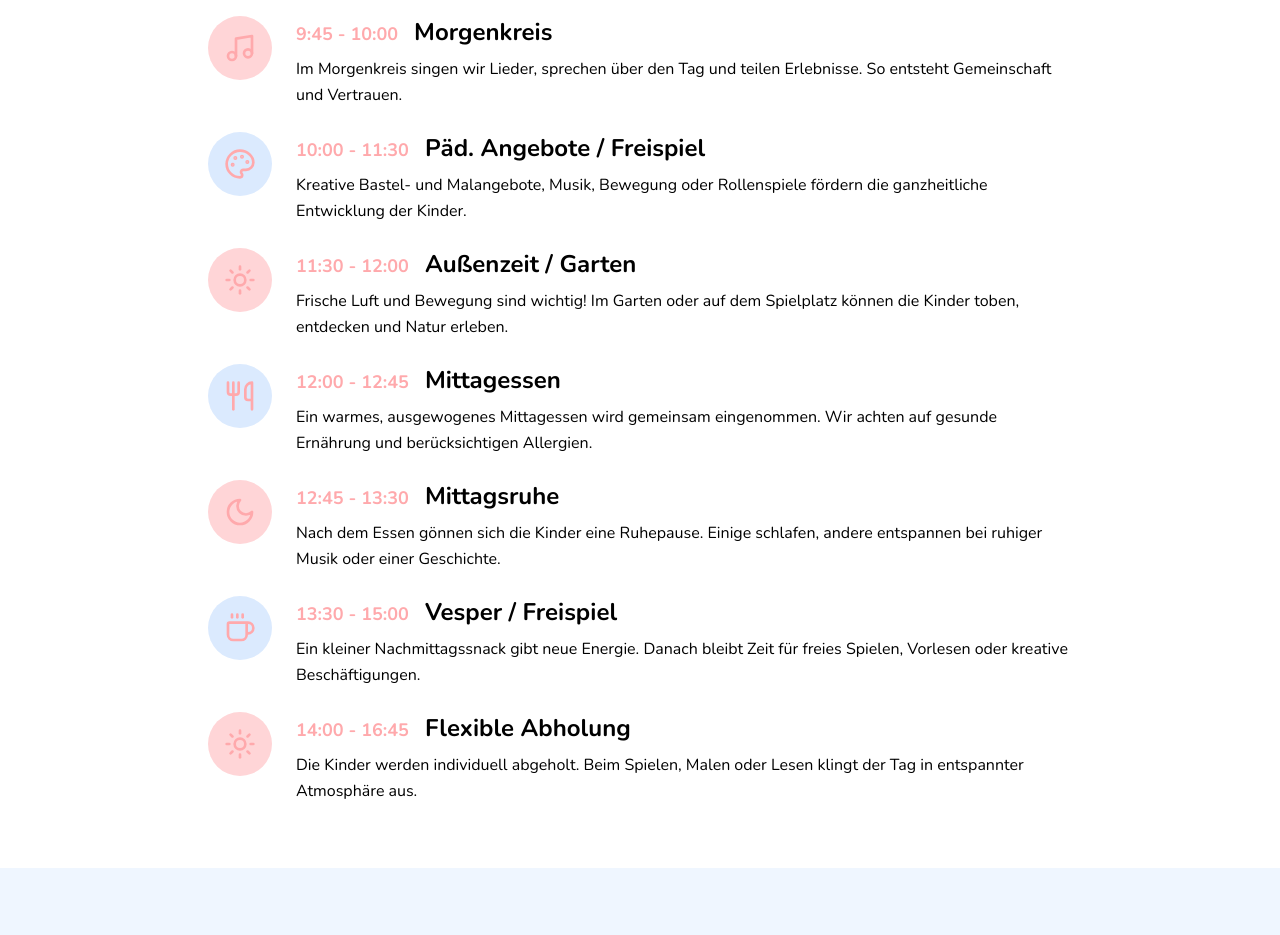
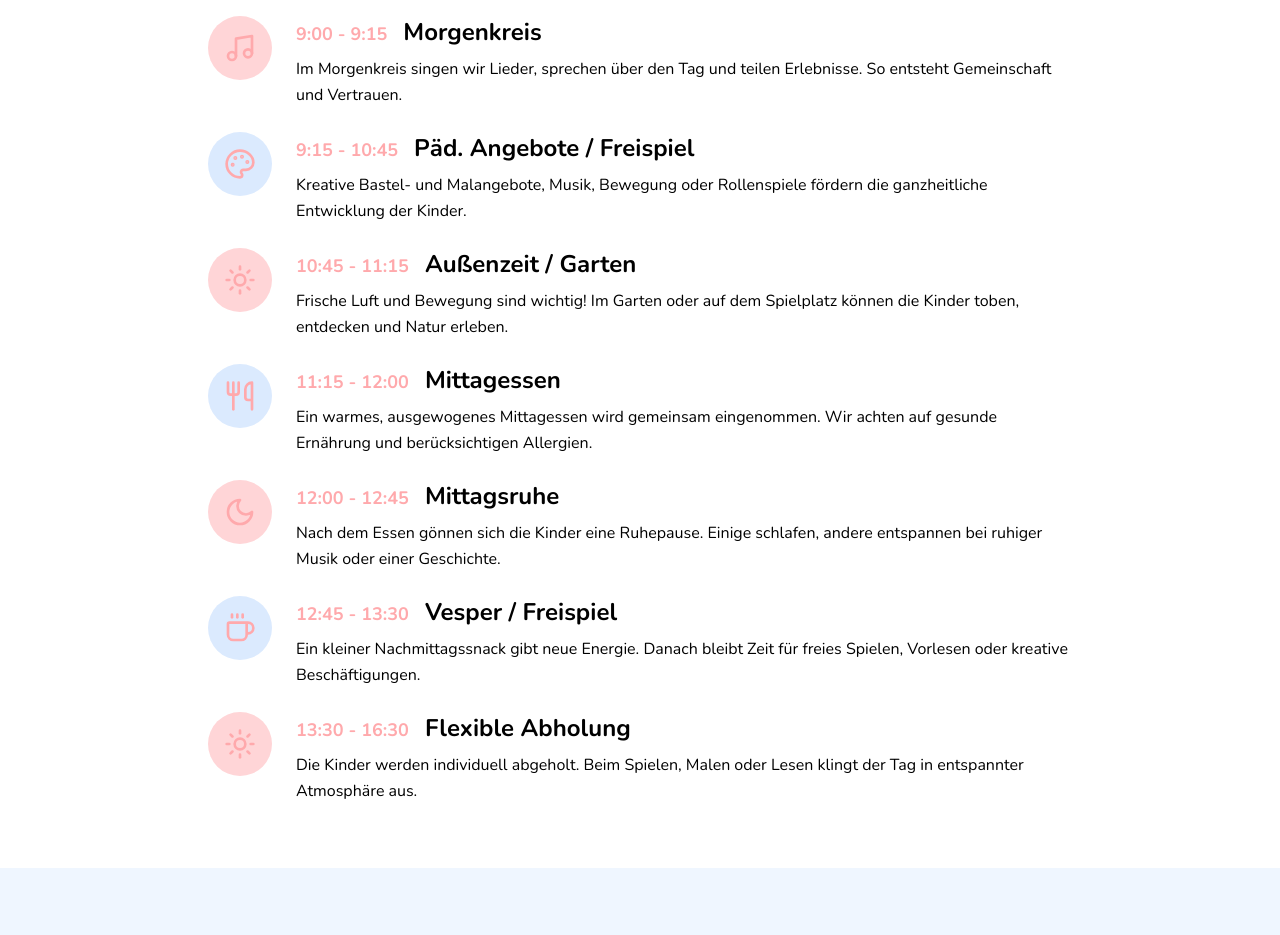
Before and after one commit to akgulberat/kindergarten-landingpage, a Next.js app: page /daily-routine in a window 1280 px wide. Shown: the part 600-1535 px from the top of the page. Built offline with nearby package versions, Linux system fonts and the light colour scheme.

Commit message:
feat: time schedule updated

```diff
--- a/app/daily-routine/page.tsx
+++ b/app/daily-routine/page.tsx
@@ -6,7 +6,7 @@ import { ScrollReveal } from "@/components/scroll-reveal"
 export default function DailyRoutinePage() {
     const schedule = [
         {
-            time: "8:00 - 9:00",
+            time: "7:30 - 8:30",
             title: "Flexible Ankunft",
             description:
                 "Die Kinder werden herzlich begrüßt und können in Ruhe ankommen. Freies Spielen ermöglicht soziale Kontakte und stärkt die Kreativität.",
@@ -14,7 +14,7 @@ export default function DailyRoutinePage() {
             color: "bg-kindergarten-pink",
         },
         {
-            time: "9:15",
+            time: "8:30 - 9:00",
             title: "Frühstück",
             description:
                 "Wir starten gemeinsam mit einem gesunden Frühstück in den Tag. Die Kinder lernen Tischmanieren und genießen das Miteinander.",
@@ -22,7 +22,7 @@ export default function DailyRoutinePage() {
             color: "bg-blue-100",
         },
         {
-            time: "9:45 - 10:00",
+            time: "9:00 - 9:15",
             title: "Morgenkreis",
             description:
                 "Im Morgenkreis singen wir Lieder, sprechen über den Tag und teilen Erlebnisse. So entsteht Gemeinschaft und Vertrauen.",
@@ -30,7 +30,7 @@ export default function DailyRoutinePage() {
             color: "bg-kindergarten-pink",
         },
         {
-            time: "10:00 - 11:30",
+            time: "9:15 - 10:45",
             title: "Päd. Angebote / Freispiel",
             description:
                 "Kreative Bastel- und Malangebote, Musik, Bewegung oder Rollenspiele fördern die ganzheitliche Entwicklung der Kinder.",
@@ -38,7 +38,7 @@ export default function DailyRoutinePage() {
             color: "bg-blue-100",
         },
         {
-            time: "11:30 - 12:00",
+            time: "10:45 - 11:15",
             title: "Außenzeit / Garten",
             description:
                 "Frische Luft und Bewegung sind wichtig! Im Garten oder auf dem Spielplatz können die Kinder toben, entdecken und Natur erleben.",
@@ -46,7 +46,7 @@ export default function DailyRoutinePage() {
             color: "bg-kindergarten-pink",
         },
         {
-            time: "12:00 - 12:45",
+            time: "11:15 - 12:00",
             title: "Mittagessen",
             description:
                 "Ein warmes, ausgewogenes Mittagessen wird gemeinsam eingenommen. Wir achten auf gesunde Ernährung und berücksichtigen Allergien.",
@@ -54,7 +54,7 @@ export default function DailyRoutinePage() {
             color: "bg-blue-100",
         },
         {
-            time: "12:45 - 13:30",
+            time: "12:00 - 12:45",
             title: "Mittagsruhe",
             description:
                 "Nach dem Essen gönnen sich die Kinder eine Ruhepause. Einige schlafen, andere entspannen bei ruhiger Musik oder einer Geschichte.",
@@ -62,7 +62,7 @@ export default function DailyRoutinePage() {
             color: "bg-kindergarten-pink",
         },
         {
-            time: "13:30 - 15:00",
+            time: "12:45 - 13:30",
             title: "Vesper / Freispiel",
             description:
                 "Ein kleiner Nachmittagssnack gibt neue Energie. Danach bleibt Zeit für freies Spielen, Vorlesen oder kreative Beschäftigungen.",
@@ -70,7 +70,7 @@ export default function DailyRoutinePage() {
             color: "bg-blue-100",
         },
         {
-            time: "14:00 - 16:45",
+            time: "13:30 - 16:30",
             title: "Flexible Abholung",
             description:
                 "Die Kinder werden individuell abgeholt. Beim Spielen, Malen oder Lesen klingt der Tag in entspannter Atmosphäre aus.",
```
